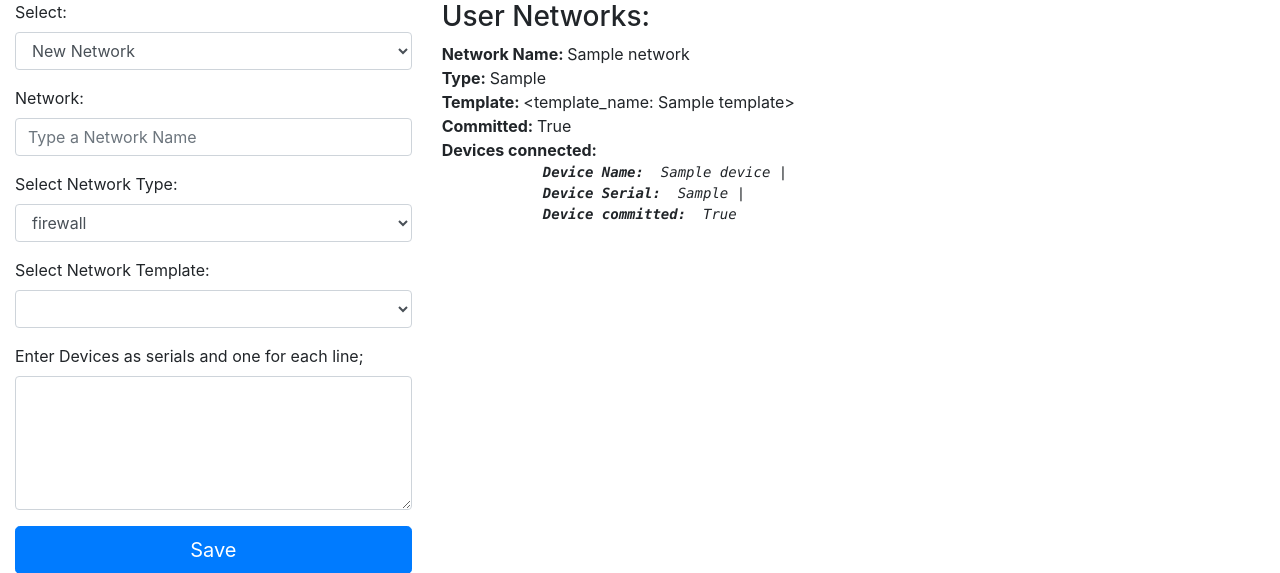
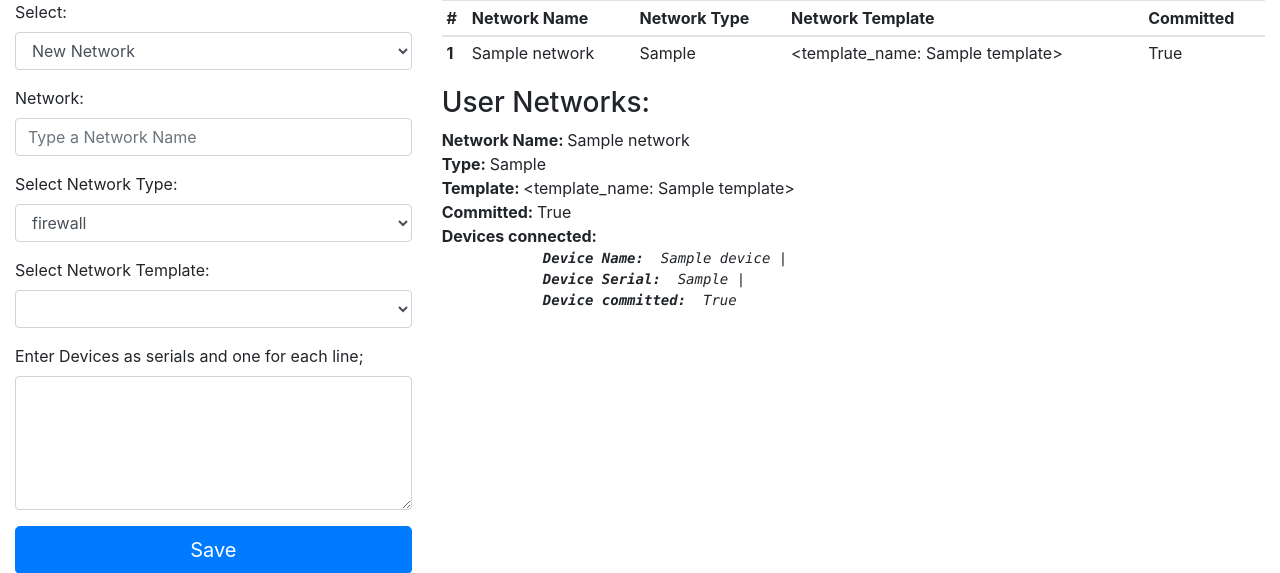
Before and after one commit to omertb/meraki-opui, a Flask app: template project/home/templates/home.html in a window 1280 px wide. Shown: the part 112-685 px from the top of the page. Run offline with Flask 2, Linux system fonts and the light colour scheme; the template is opened without the code that fills it: values that come from a table or form of the project are taken from there, others are empty; tables that the repository leaves empty hold one stand-in row (values such as "Sample post"); lists and menus that the app fills with data are empty; parts of the project's set-up code (start-up, migrations or seed data) failed here and were passed over; some libraries are stand-ins or nearby versions.

Commit message:
basic table for networks

```diff
--- a/project/home/templates/home.html
+++ b/project/home/templates/home.html
@@ -138,6 +138,30 @@
 
 		</div>
 		<div class="col-md-8">
+
+            <table class="table table-hover table-sm">
+              <thead>
+                <tr>
+                  <th scope="col">#</th>
+                  <th scope="col">Network Name</th>
+                  <th scope="col">Network Type</th>
+                  <th scope="col">Network Template</th>
+                    <th scope="col">Committed</th>
+                </tr>
+              </thead>
+              <tbody>
+              {% for network in user_networks %}
+              <tr>
+                  <th scope="row">{{ loop.index }}</th>
+                  <td>{{ network.name }}</td>
+                  <td>{{ network.type }}</td>
+                  <td>{{ network.template }}</td>
+                  <td>{{ network.committed }}</td>
+                </tr
+                  {% endfor %}
+              </tbody>
+            </table>
+
             <h3>User Networks:</h3>
             {% for network in user_networks %}
             <strong>Network Name: </strong> {{ network.name }} <br>
```
